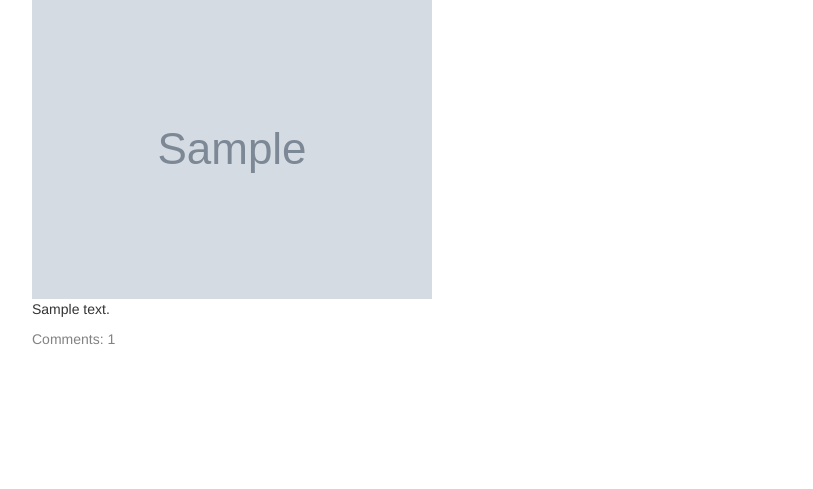
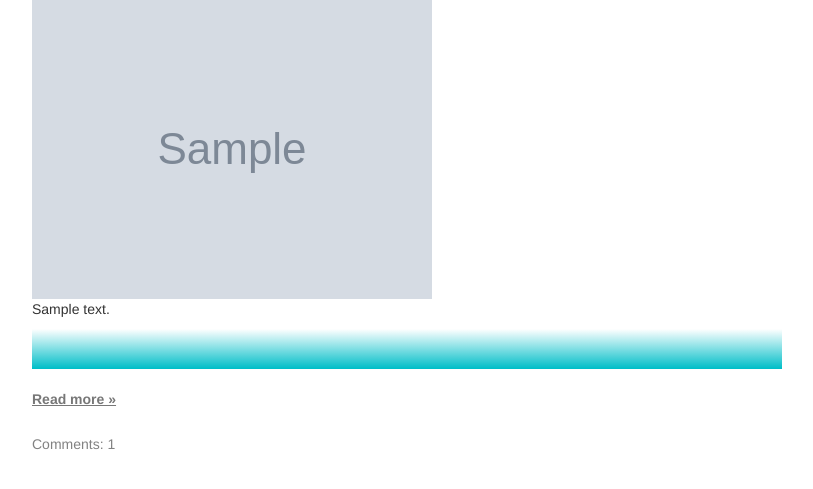
Before and after one commit to olegrozhok/myblog, a Django app: page / in a window 1280 px wide. Shown: the part 234-723 px from the top of the page, without its empty margins (23-836 px from the left). Run offline with Django 3.2, Linux system fonts and the light colour scheme; tables that the repository leaves empty hold one stand-in row (values such as "Sample post"); grey boxes marked "Sample" are stand-in pictures; some libraries are stand-ins or nearby versions.

Commit message:
read more/less button

```diff
--- a/blog/static/css/blog.css
+++ b/blog/static/css/blog.css
@@ -47,3 +47,41 @@ h1, h2, h3, h4 {
 
 .comment {
 }
+
+.limiter {
+max-height: 150px;
+overflow: hidden;
+position: relative;
+}
+.limiter .bottom {
+position: sticky;
+bottom: 0;
+background: linear-gradient(to bottom, rgb(0 190 200 / 0%), rgb(0 190 200)99%);
+width: 100%;
+height: 40px;
+opacity: 1;
+transition: 0.6s;
+}
+.read-more-checker {
+opacity: 0;
+position: absolute;
+}
+.read-more-checker:checked ~ .limiter {
+max-height: none;
+}
+.read-more-checker:checked ~ .limiter .bottom {
+opacity: 0;
+transition: 0.3s;
+}
+.read-more-checker ~ .read-more-button:before {
+content: "Read more »";
+}
+.read-more-checker:checked ~ .read-more-button:before {
+content: "Read less «";
+}
+.read-more-button {
+cursor: pointer;
+display: inline-block;
+color: #777;
+text-decoration: underline;
+}
--- a/blog/templates/blog/post_list.html
+++ b/blog/templates/blog/post_list.html
@@ -8,8 +8,17 @@
             </div>
             <h1><a href="{% url 'post_detail' pk=post.pk %}">{{ post.title }}</a></h1>
             <img src="{{ post.cover.url}}">
-            <p>{{ post.text|linebreaksbr }}</p>
+            <input type="checkbox" class="read-more-checker" id="read-more-checker" />
+            <div class="limiter">
+                    <p>{{ post.text|linebreaksbr }}</p>
+             <div class="bottom"></div>
+            </div>
+            <br>
+            <label for="read-more-checker" class="read-more-button"></label>
+            <br><br>
             <a href="{% url 'post_detail' pk=post.pk %}" style="color: #828282" >Comments: {{ post.approved_comments.count }}</a>
         </div>
+
+
     {% endfor %}
 {% endblock %}
```
